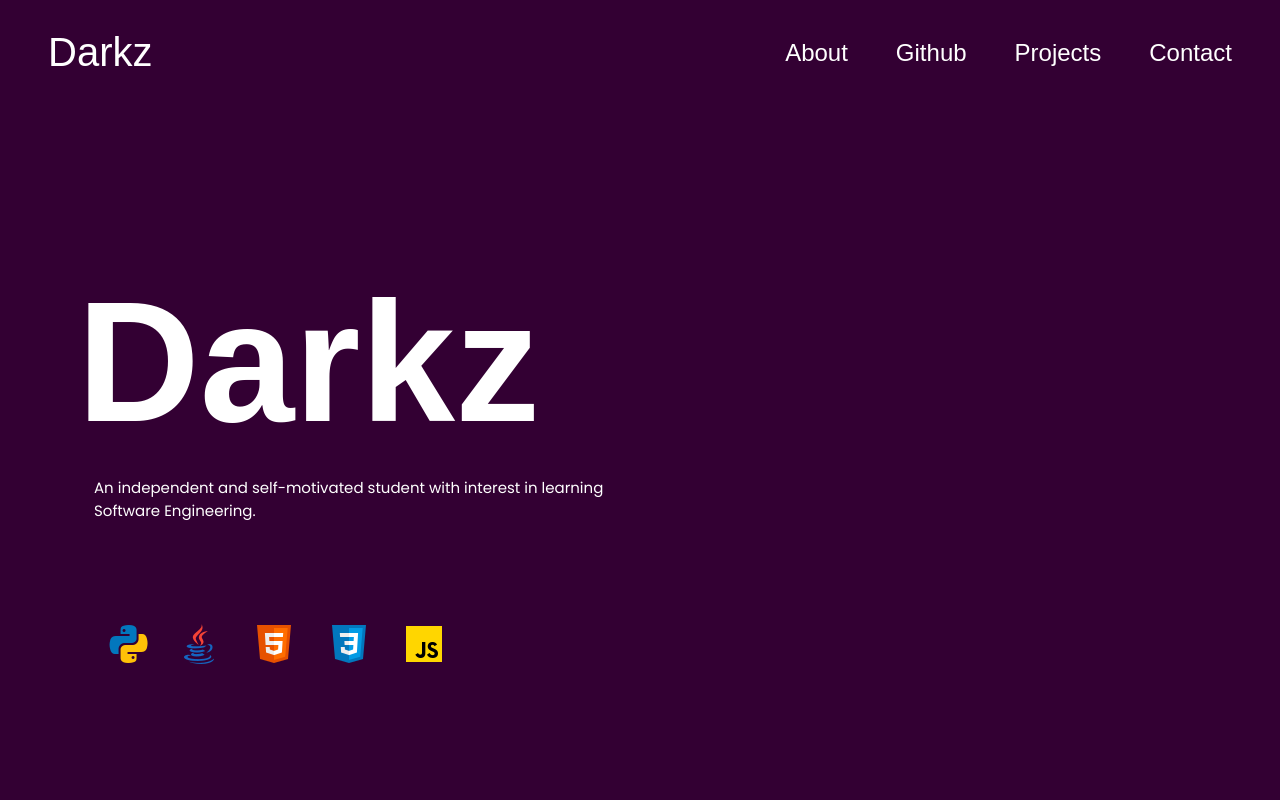
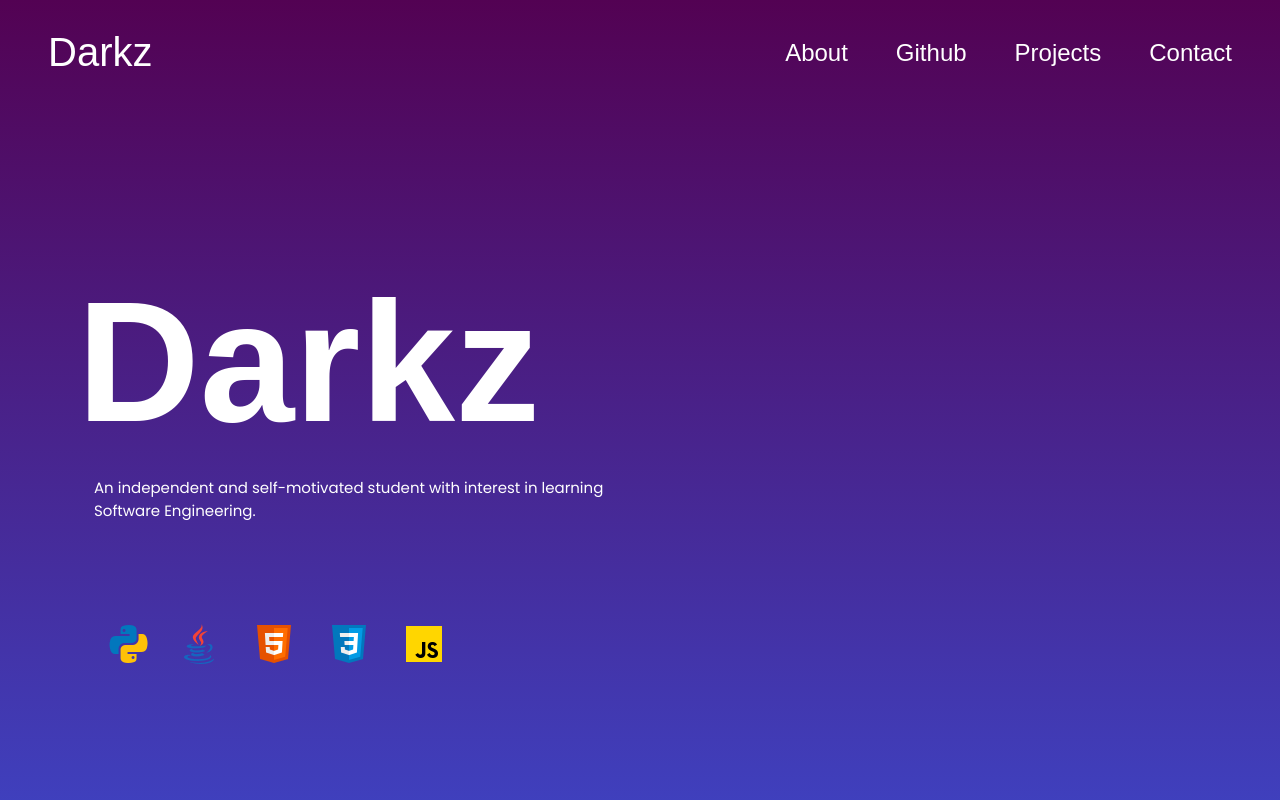
Before and after one commit to 1darkz/1darkz.github.io, a plain HTML site: page index.html in a window 1280 px wide. Shown: the top 800 px of the page. Drawn offline with nearby package versions, Linux system fonts and the light colour scheme.

Commit message:
changed the background to gradient

```diff
--- a/style.css
+++ b/style.css
@@ -14,7 +14,7 @@
 @import url('https://fonts.googleapis.com/css2?family=Manrope:wght@300&display=swap');
 
 body {
-    background-color: #330033;
+    background: linear-gradient(to bottom, #530253, #3366ff);
     margin: 0;
     padding: 0;
     box-sizing: border-box;
```
